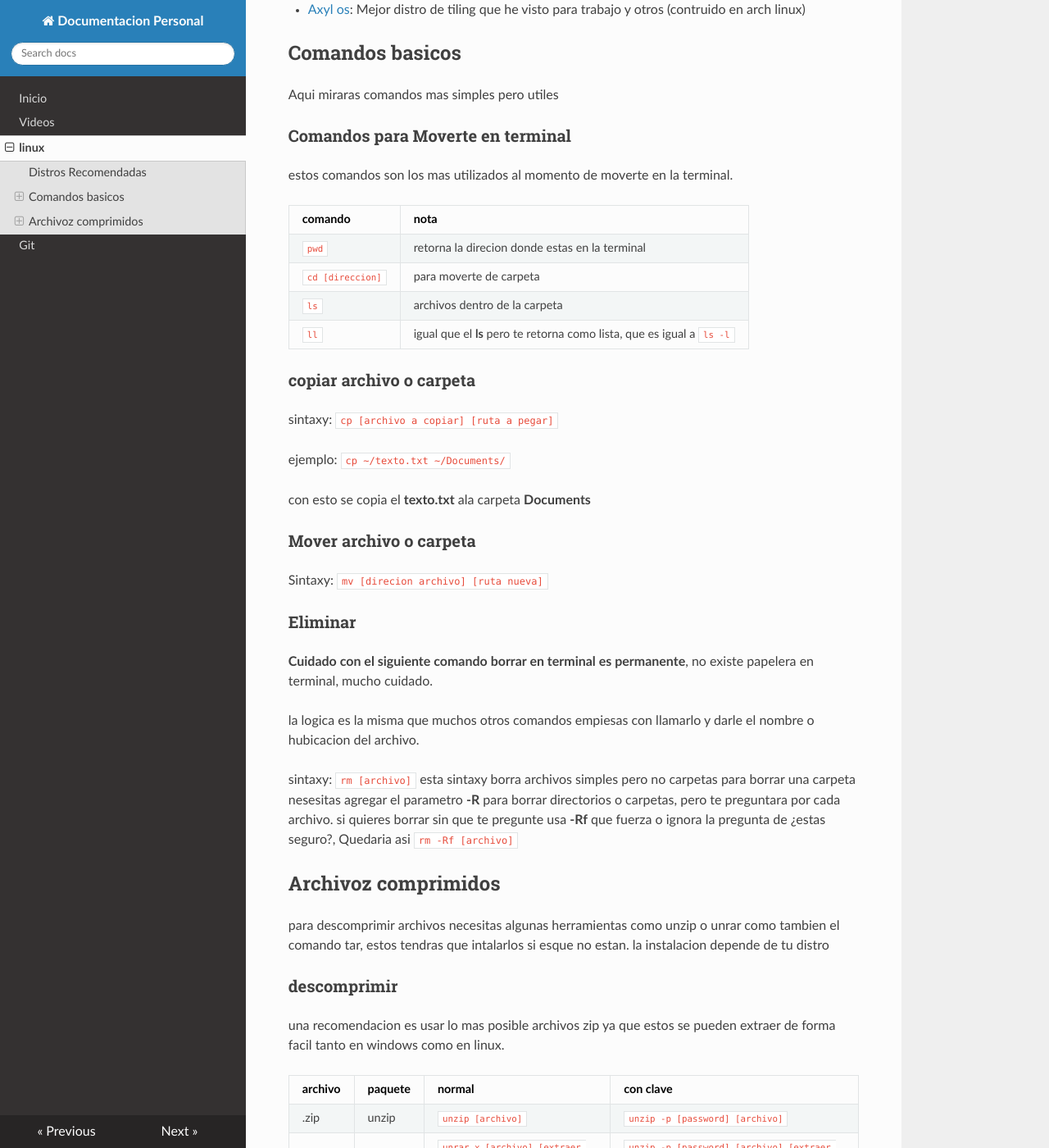
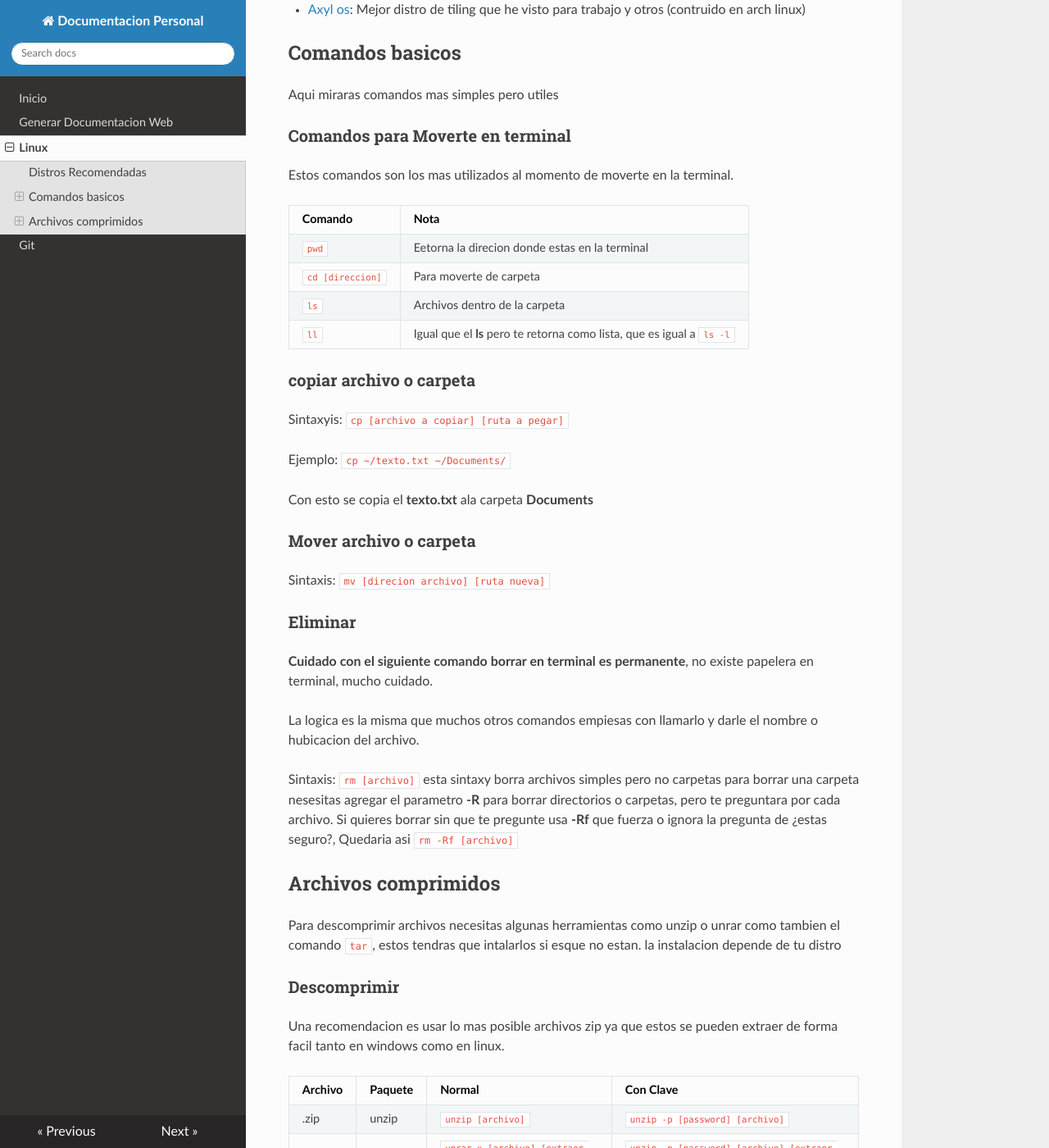
Before and after one commit to KiroKHS/DocInfo, an MkDocs documentation site: the page built from docs/linux.md, in a window 1280 px wide and 1400 px high, scrolled down 336 px. Shown: the whole window at 82% size. Built offline with MkDocs 1.6.1, drawn with Linux system fonts in a browser that asks for light colours; nearby versions of some CDN libraries; some of the changed text lies outside the part shown.

```diff
--- a/docs/linux.md
+++ b/docs/linux.md
@@ -12,40 +12,39 @@
 ## Comandos basicos
 Aqui miraras comandos mas simples pero utiles
 ### Comandos para Moverte en terminal
-estos comandos son los mas utilizados al momento de moverte en la terminal.
+Estos comandos son los mas utilizados al momento de moverte en la terminal.
 
-comando| nota
+Comando| Nota
 ---|---
-`pwd`|retorna la direcion donde estas en la terminal
-`cd [direccion]`| para moverte de carpeta
-`ls` | archivos dentro de la carpeta
-`ll` | igual que el **ls** pero te retorna como lista, que es igual a `ls -l`
+`pwd`|Eetorna la direcion donde estas en la terminal
+`cd [direccion]`| Para moverte de carpeta
+`ls` | Archivos dentro de la carpeta
+`ll` | Igual que el **ls** pero te retorna como lista, que es igual a `ls -l`
 
 
 ### copiar archivo o carpeta
-sintaxy: `cp [archivo a copiar] [ruta a pegar] `
+Sintaxyis: `cp [archivo a copiar] [ruta a pegar] `
 
-ejemplo: `cp ~/texto.txt ~/Documents/`
+Ejemplo: `cp ~/texto.txt ~/Documents/`
 
-con esto se copia el **texto.txt** ala carpeta **Documents**
+Con esto se copia el **texto.txt** ala carpeta **Documents**
 ### Mover archivo o carpeta
-Sintaxy: `mv [direcion archivo] [ruta nueva]`
+Sintaxis: `mv [direcion archivo] [ruta nueva]`
 ### Eliminar
-**Cuidado con el siguiente comando borrar en terminal es permanente**, no existe papelera en terminal,
-mucho cuidado.
+**Cuidado con el siguiente comando borrar en terminal es permanente**, no existe papelera en terminal, mucho cuidado.
 
-la logica es la misma que muchos otros comandos empiesas con llamarlo y darle el nombre o hubicacion del archivo.
+La logica es la misma que muchos otros comandos empiesas con llamarlo y darle el nombre o hubicacion del archivo.
 
-sintaxy: `rm [archivo]` esta sintaxy borra archivos simples pero no carpetas para borrar una carpeta nesesitas agregar el parametro **-R** para borrar directorios o carpetas, pero te preguntara por cada archivo.
-si quieres borrar sin que te pregunte usa **-Rf** que fuerza o ignora la pregunta de ¿estas seguro?, Quedaria asi `rm -Rf [archivo]`
+Sintaxis: `rm [archivo]` esta sintaxy borra archivos simples pero no carpetas para borrar una carpeta nesesitas agregar el parametro **-R** para borrar directorios o carpetas, pero te preguntara por cada archivo.
+Si quieres borrar sin que te pregunte usa **-Rf** que fuerza o ignora la pregunta de ¿estas seguro?, Quedaria asi `rm -Rf [archivo]`
 
-## Archivoz comprimidos
-para descomprimir archivos necesitas algunas herramientas como unzip o unrar como tambien el comando tar, estos tendras que intalarlos si esque no estan. la instalacion depende de tu distro
-### descomprimir
-una recomendacion es usar lo mas posible archivos zip ya que estos se pueden extraer de forma facil tanto en windows como en linux.
+## Archivos comprimidos
+Para descomprimir archivos necesitas algunas herramientas como unzip o unrar como tambien el comando ``tar``, estos tendras que intalarlos si esque no estan. la instalacion depende de tu distro
+### Descomprimir
+Una recomendacion es usar lo mas posible archivos zip ya que estos se pueden extraer de forma facil tanto en windows como en linux.
 
-archivo|paquete |normal| con clave
+Archivo|Paquete |Normal| Con Clave
 --|--|--|--
 .zip| unzip| `unzip [archivo]`| `unzip -p [password] [archivo]`
 .rar| unrar| `unrar x [archivo] [extraer en]` | `unzip -p [password] [archivo] [extraer en]`
-.tar.bz2| tar| `tar -xvf [archivo]`| no encontrado aun
+.tar.bz2| tar| `tar -xvf [archivo]`| No encontrado aun
--- a/mkdocs.yml
+++ b/mkdocs.yml
@@ -2,8 +2,8 @@ site_name: Documentacion Personal
 
 nav:
   - Inicio: 'index.md'
-  - Videos: 'videos.md'
-  - linux: 'linux.md'
+  - Generar Documentacion Web: 'mkdocs.md'
+  - Linux: 'linux.md'
   - Git : 'git.md'
 
 theme: readthedocs
```
Also changed, not shown: docs/index.md (+12 -12 lines), docs/mkdocs.md (added, +78 -0 lines), 1 other file.
